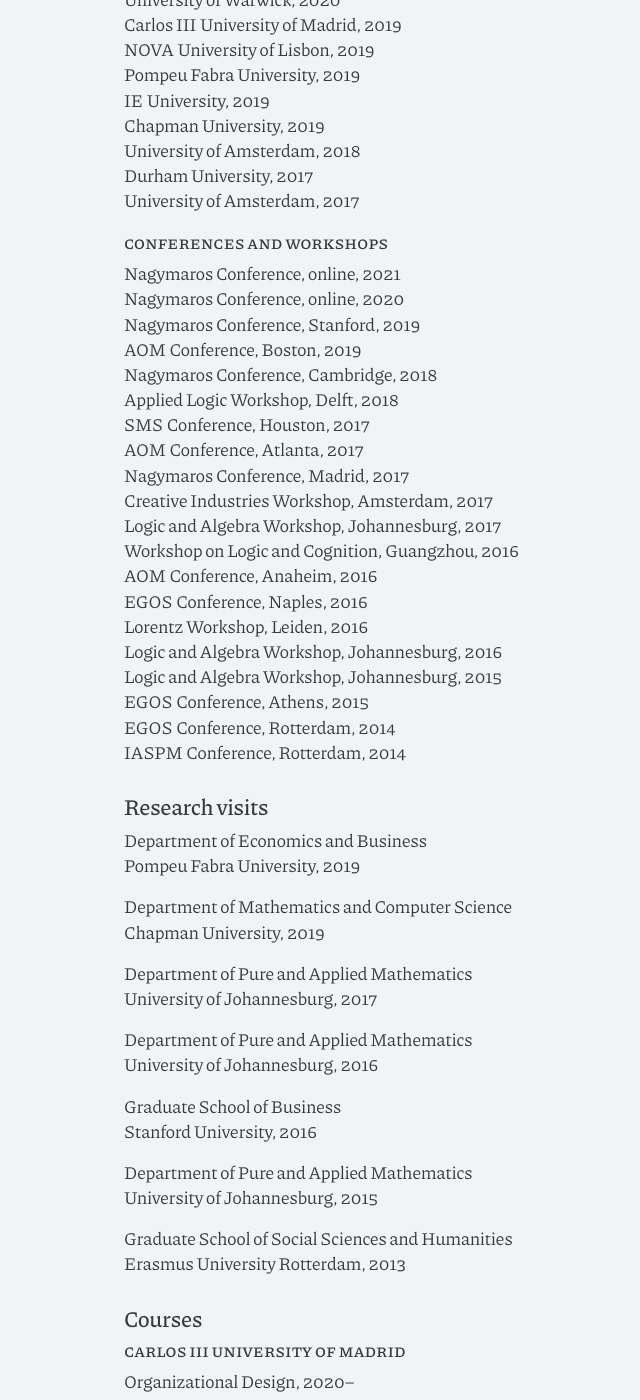
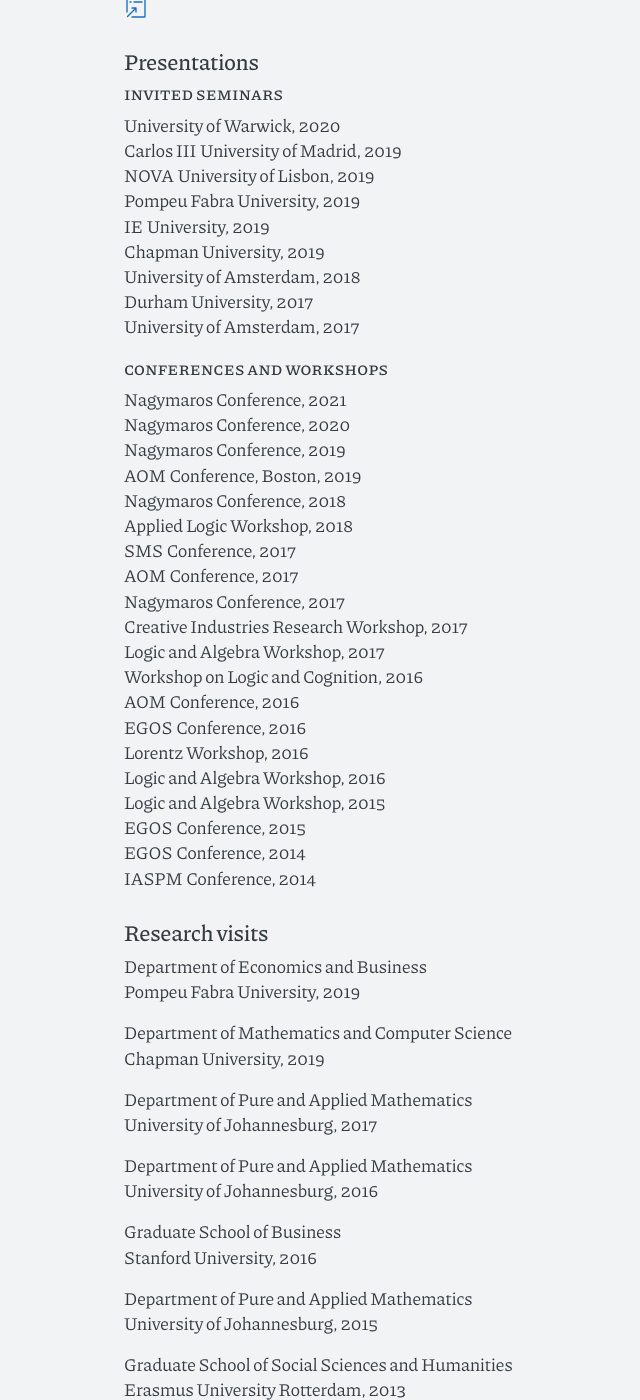
Before and after one commit to piazzai/piazzai.github.io, a Jekyll site: the page built from cv.md, in a window 1280 px wide and 1400 px high, scrolled down 1814 px. Shown: the whole window, without its empty margins (243-883 px from the left). Built offline with Jekyll 4.4.1, drawn with Linux system fonts in a browser that asks for light colours; some of the changed text lies outside the part shown.

Commit message:
Fix cv formatting

```diff
--- a/cv.md
+++ b/cv.md
@@ -36,25 +36,33 @@
 
 ### Journal articles
 
-Piazzai and Wijnberg, 2019. Product proliferation, complexity, and deterrence to imitation in differentiated-product oligopolies. *Strategic Management Journal*. {% include iconlink.html icon="svg/open-in-browser.svg" href="https://doi.org/10.1002/smj.3002" %}
+Piazzai and Wijnberg, 2019. Product proliferation, complexity, and deterrence to imitation in differentiated-product oligopolies. *Strategic Management Journal*.
+{% include iconlink.html icon="svg/open-in-browser.svg" href="https://doi.org/10.1002/smj.3002" %} {% include iconlink.html icon="svg/download-square-outline.svg" href="https://onlinelibrary.wiley.com/doi/epdf/10.1002/smj.3002" %}
 
-Vecco, Srakar, and Piazzai, 2017. Visitor attitudes toward deaccessioning in Italian public museums: An econometric analysis. *Poetics*. {% include iconlink.html icon="svg/open-in-browser.svg" href="https://doi.org/10.1016/j.poetic.2017.05.001" %}
+Vecco, Srakar, and Piazzai, 2017. Visitor attitudes toward deaccessioning in Italian public museums: An econometric analysis. *Poetics*.
+{% include iconlink.html icon="svg/open-in-browser.svg" href="https://doi.org/10.1016/j.poetic.2017.05.001" %}
 
-Vecco and Piazzai, 2015. Deaccessioning of museum collections: What do we know and where do we stand in Europe? *Journal of Cultural Heritage*. {% include iconlink.html icon="svg/open-in-browser.svg" href="https://doi.org/10.1016/j.culher.2014.03.007" %}
+Vecco and Piazzai, 2015. Deaccessioning of museum collections: What do we know and where do we stand in Europe? *Journal of Cultural Heritage*.
+{% include iconlink.html icon="svg/open-in-browser.svg" href="https://doi.org/10.1016/j.culher.2014.03.007" %}
 
 ### Refereed proceedings
 
-Liu, Montauti, and Piazzai, 2018. Old at heart, young at the periphery: An age dependence approach to resource partitioning. *AOM Best Papers*. {% include iconlink.html icon="svg/open-in-browser.svg" href="https://doi.org/10.5465/ambpp.2018.31" %}
+Liu, Montauti, and Piazzai, 2018. Old at heart, young at the periphery: An age dependence approach to resource partitioning. *AOM Best Papers*.
+{% include iconlink.html icon="svg/open-in-browser.svg" href="https://doi.org/10.5465/ambpp.2018.31" %}
 
-Conradie, Frittella, Palmigiano, Piazzai, Tzimoulis, and Wijnberg, 2017. Toward an epistemic-logical theory of categorization. *TARK*. {% include iconlink.html icon="svg/open-in-browser.svg" href="https://doi.org/10.4204/eptcs.251.12" %}
+Conradie, Frittella, Palmigiano, Piazzai, Tzimoulis, and Wijnberg, 2017. Toward an epistemic-logical theory of categorization. *TARK*.
+{% include iconlink.html icon="svg/open-in-browser.svg" href="https://doi.org/10.4204/eptcs.251.12" %} {% include iconlink.html icon="svg/download-square-outline.svg" href="https://arxiv.org/pdf/1707.08743.pdf" %}
 
-Piazzai and Wijnberg, 2017. Diversification, proliferation, and firm performance in the US music industry. *AOM Best Papers*. {% include iconlink.html icon="svg/open-in-browser.svg" href="https://doi.org/10.5465/ambpp.2017.29" %}
+Piazzai and Wijnberg, 2017. Diversification, proliferation, and firm performance in the US music industry. *AOM Best Papers*.
+{% include iconlink.html icon="svg/open-in-browser.svg" href="https://doi.org/10.5465/ambpp.2017.29" %}
 
-Conradie, Frittella, Palmigiano, Piazzai, Tzimoulis, and Wijnberg, 2016. Categories: How I learned to stop worrying and love two sorts. *WOLLIC*. {% include iconlink.html icon="svg/open-in-browser.svg" href="https://doi.org/10.1007/978-3-662-52921-8_10" %}
+Conradie, Frittella, Palmigiano, Piazzai, Tzimoulis, and Wijnberg, 2016. Categories: How I learned to stop worrying and love two sorts. *WOLLIC*.
+{% include iconlink.html icon="svg/open-in-browser.svg" href="https://doi.org/10.1007/978-3-662-52921-8_10" %} {% include iconlink.html icon="svg/download-square-outline.svg" href="https://arxiv.org/pdf/1604.00777.pdf" %}
 
 ### Encyclopedia entries
 
-Piazzai and Vecco, 2020. Deaccessioning. *Oxford Bibliographies Online*. {% include iconlink.html icon="svg/open-in-browser.svg" href="https://doi.org/10.1093/obo/9780199766567-0246" %}
+Piazzai and Vecco, 2020. Deaccessioning. *Oxford Bibliographies Online*.
+{% include iconlink.html icon="svg/open-in-browser.svg" href="https://doi.org/10.1093/obo/9780199766567-0246" %}
 
 ## Presentations
 
@@ -72,26 +80,26 @@
 
 ### Conferences and workshops
 
-Nagymaros Conference, online, 2021
-Nagymaros Conference, online, 2020
-Nagymaros Conference, Stanford, 2019
+Nagymaros Conference, 2021
+Nagymaros Conference, 2020
+Nagymaros Conference, 2019
 AOM Conference, Boston, 2019
-Nagymaros Conference, Cambridge, 2018
-Applied Logic Workshop, Delft, 2018
-SMS Conference, Houston, 2017
-AOM Conference, Atlanta, 2017
-Nagymaros Conference, Madrid, 2017
-Creative Industries Workshop, Amsterdam, 2017
-Logic and Algebra Workshop, Johannesburg, 2017
-Workshop on Logic and Cognition, Guangzhou, 2016
-AOM Conference, Anaheim, 2016
-EGOS Conference, Naples, 2016
-Lorentz Workshop, Leiden, 2016
-Logic and Algebra Workshop, Johannesburg, 2016
-Logic and Algebra Workshop, Johannesburg, 2015
-EGOS Conference, Athens, 2015
-EGOS Conference, Rotterdam, 2014
-IASPM Conference, Rotterdam, 2014
+Nagymaros Conference, 2018
+Applied Logic Workshop, 2018
+SMS Conference, 2017
+AOM Conference, 2017
+Nagymaros Conference, 2017
+Creative Industries Research Workshop, 2017
+Logic and Algebra Workshop, 2017
+Workshop on Logic and Cognition, 2016
+AOM Conference, 2016
+EGOS Conference, 2016
+Lorentz Workshop, 2016
+Logic and Algebra Workshop, 2016
+Logic and Algebra Workshop, 2015
+EGOS Conference, 2015
+EGOS Conference, 2014
+IASPM Conference, 2014
 
 ## Research visits
 
@@ -160,8 +168,9 @@
 
 ### Awards
 
-UC3M Business Teaching Award {% include iconlink.html icon="svg/open-in-browser.svg" href="https://business.uc3m.es/en/news/noticia/310" -%}&#0;
+UC3M Business Teaching Award
 Carlos III University of Madrid, 2021
+{% include iconlink.html icon="svg/open-in-browser.svg" href="https://business.uc3m.es/en/news/noticia/310" %}
 
 Departmental Scholar Award
 Sierra Nevada College, 2011
```
Also changed, not shown: other parts of cv.md (+9 -9 lines).
